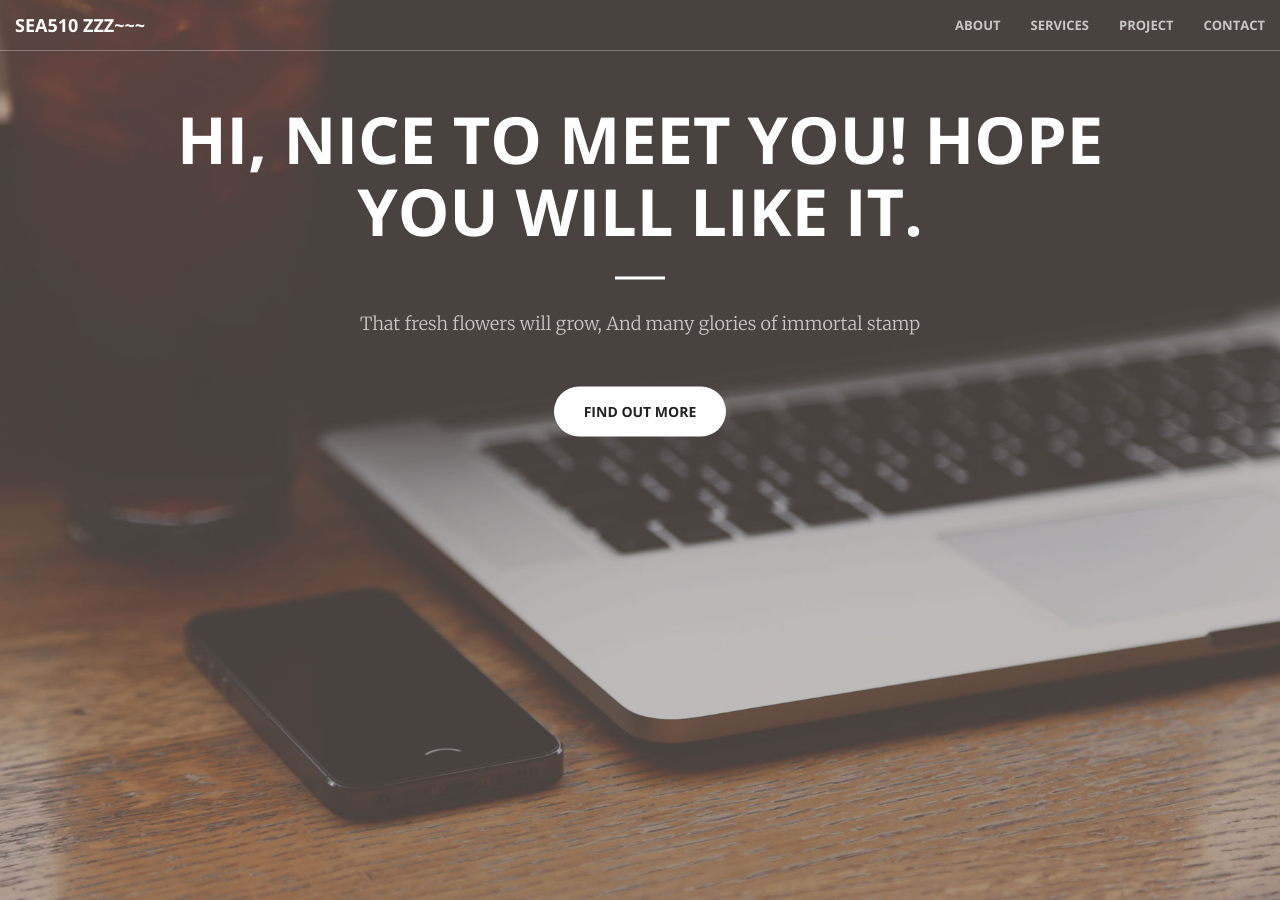
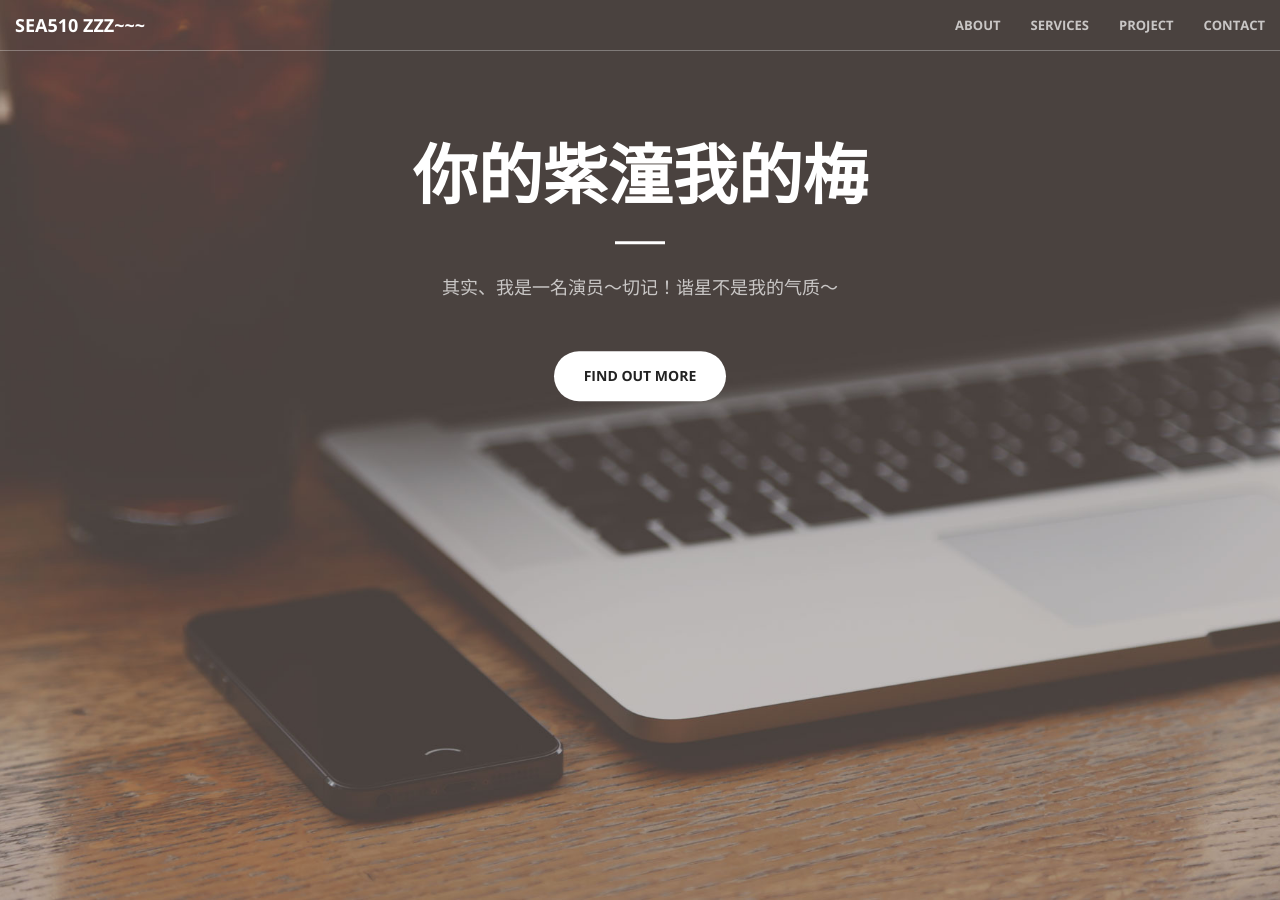
Before and after one commit to byhjapple/byhjapple.github.io, a Jekyll site: the page built from index.html, in a window 1280 px wide and 900 px high. Built offline with Jekyll 4.4.1, drawn with Linux system fonts in a browser that asks for light colours; some of the changed text lies outside the part shown.

Commit message:
modifed header

```diff
--- a/_config.yml
+++ b/_config.yml
@@ -1,12 +1,12 @@
 # Site settings
 title: sea510
-email:
+phone: Phone
 description: > # this means to ignore newlines until "baseurl:"
 baseurl: "" # the subpath of your site, e.g. /blog/
 url: "" # the base hostname & protocol for your site
 
-twitter_username: sea510
-github_username: byhjapple
+weibo_username: sea510
+douyu_username: 648031
 
 # Build settings
 markdown: kramdown
--- a/_includes/aside.html
+++ b/_includes/aside.html
@@ -1,8 +1,8 @@
   <aside class="bg-dark">
       <div class="container text-center">
           <div class="call-to-action">
-              <h2>Download projects on my github!</h2>
-              <a href="https://github.com/{{ site.github_username }}" class="btn btn-default btn-xl wow tada">Download Now!</a>
+              <h2>Learning more about me, find in profile.</h2>
+              <a href="" class="btn btn-default btn-xl wow tada">Find</a>
           </div>
       </div>
   </aside>
--- a/_includes/call-to-action.html
+++ b/_includes/call-to-action.html
@@ -2,10 +2,17 @@
     <div class="container">
         <div class="row">
             <div class="col-lg-8 col-lg-offset-2 text-center">
-                <h2 class="section-heading">What about me?</h2>
+                <h2 class="section-heading">个人介绍</h2>
                 <hr class="light">
-                <p class="text-faded">斗鱼直播房间号：643081 新浪微博：王紫潼 QQ走心后援团群：439216235 直播通知群548596333 其实、我是一名演员～切记！谐星不是我的气质～
-                  电视剧：《杀八方》《大宋传奇之赵匡胤》《青春燃烧的岁月》《楚汉传奇》《大丽家的往事》电影：《你是我的葱姜蒜》《我的魔界女友》 </p>
+                <p class="text-faded">
+                  斗鱼直播房间号：643081  新浪微博：王紫潼  QQ走心后援团群：439216235 直播通知群548596333
+                 </p>
+                 <p class="text-faded">
+                   电视剧：《杀八方》《大宋传奇之赵匡胤》《青春燃烧的岁月》《楚汉传奇》《大丽家的往事》
+                 </p>
+                 <p class="text-faded">
+                   电影：《你是我的葱姜蒜》《我的魔界女友》
+                  </p>
                 <a href="#" class="btn btn-default btn-xl">Get Started!</a>
             </div>
         </div>
--- a/_includes/contact.html
+++ b/_includes/contact.html
@@ -4,24 +4,24 @@
             <div class="col-lg-8 col-lg-offset-2 text-center">
                 <h2 class="section-heading">Let's Get In Touch!</h2>
                 <hr class="light">
-                <p>Want to talk with me? That's great! Give me a call or send me an email and I will get back to you as soon as possible!</p>
+                <p>Share your ideas with us now.</p>
             </div>
         <div class="col-lg-2 col-lg-offset-2 text-center">
-            <a href="https://twitter.com/{{ site.twitter_username }}">
-                <i class="fa fa-twitter fa-3x wow bounceIn" data-wow-delay=".1s"></i>
-                <p>{{ site.twitter_username }}</p>
+            <a href="https://weibo.com/{{ site.weibo_username }}">
+                <i class="fa fa-weibo fa-3x wow bounceIn" data-wow-delay=".1s"></i>
+                <p>{{ site.weibo_username }}</p>
             </a>
         </div>
         <div class="col-lg-2 col-lg-offset-1 text-center">
-            <a href="mailto:{{ site.email }}">
-            <i class="fa fa-envelope-o fa-3x wow bounceIn" data-wow-delay=".1s"></i>
-                <p>{{ site.email }}</p>
+            <a href="mailto:{{ site.phone }}">
+            <i class="fa fa-phone fa-3x wow bounceIn" data-wow-delay=".1s"></i>
+                <p>{{ "刘娜185-0008-5166 小文181-0109-8173" }}</p>
             </a>
         </div>
         <div class="col-lg-2 col-lg-offset-1 text-center">
-            <a href="https://github.com/{{ site.github_username }}">
-            <i class="fa fa-github fa-3x wow bounceIn" data-wow-delay=".1s"></i>
-                <p>{{ site.github_username }}</p>
+            <a href="http://www.douyu.com/643081">
+            <i class="fa fa-rocket fa-3x wow bounceIn" data-wow-delay=".1s"></i>
+                <p>{{ "斗鱼TV" }}</p>
             </a>
         </div>
 
--- a/_includes/header.html
+++ b/_includes/header.html
@@ -1,9 +1,9 @@
 <header>
     <div class="header-content">
         <div class="header-content-inner">
-            <h1>Hi, Nice to meet you! Hope you will like it.</h1>
+            <h1>你的紫潼我的梅</h1>
             <hr class="light">
-            <p>That fresh flowers will grow, And many glories of immortal stamp</p>
+            <p>其实、我是一名演员～切记！谐星不是我的气质～</p>
             <a href="#about" class="btn btn-default btn-xl page-scroll">Find Out More</a>
         </div>
     </div>
```
